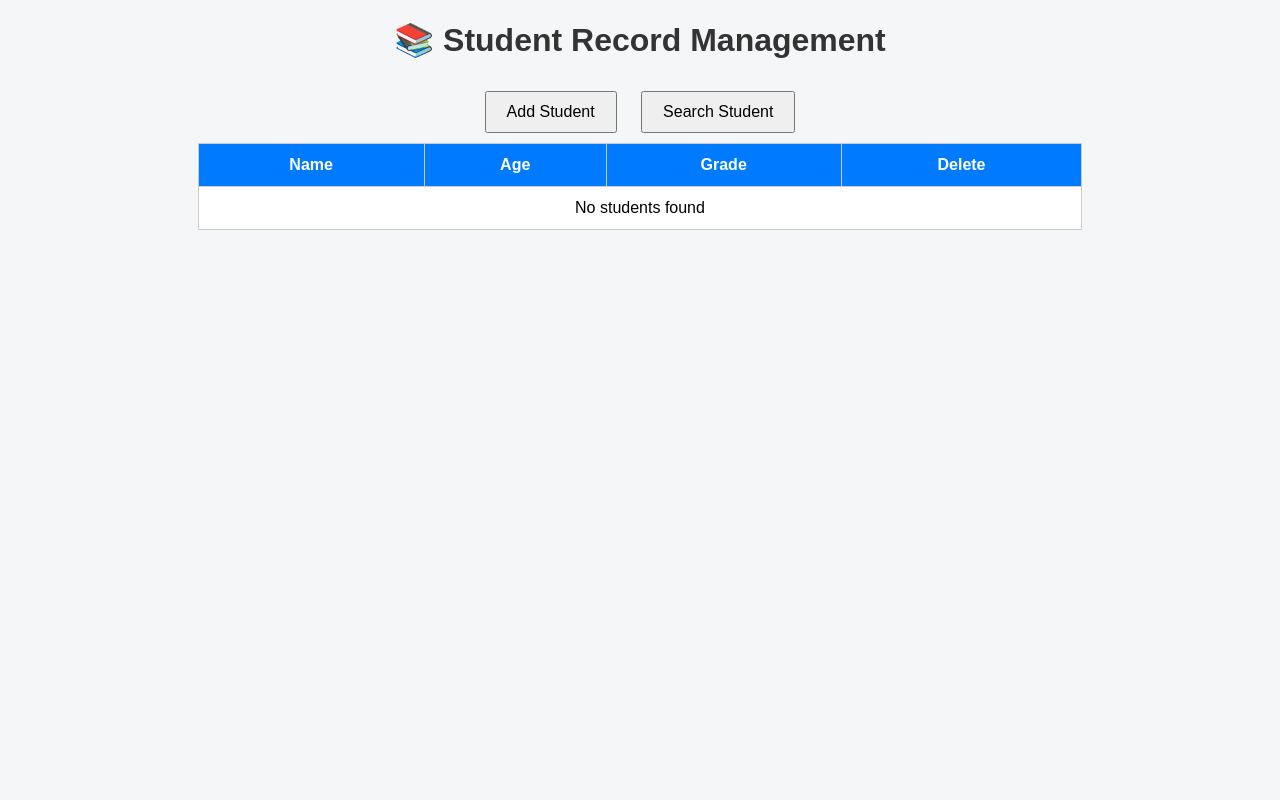
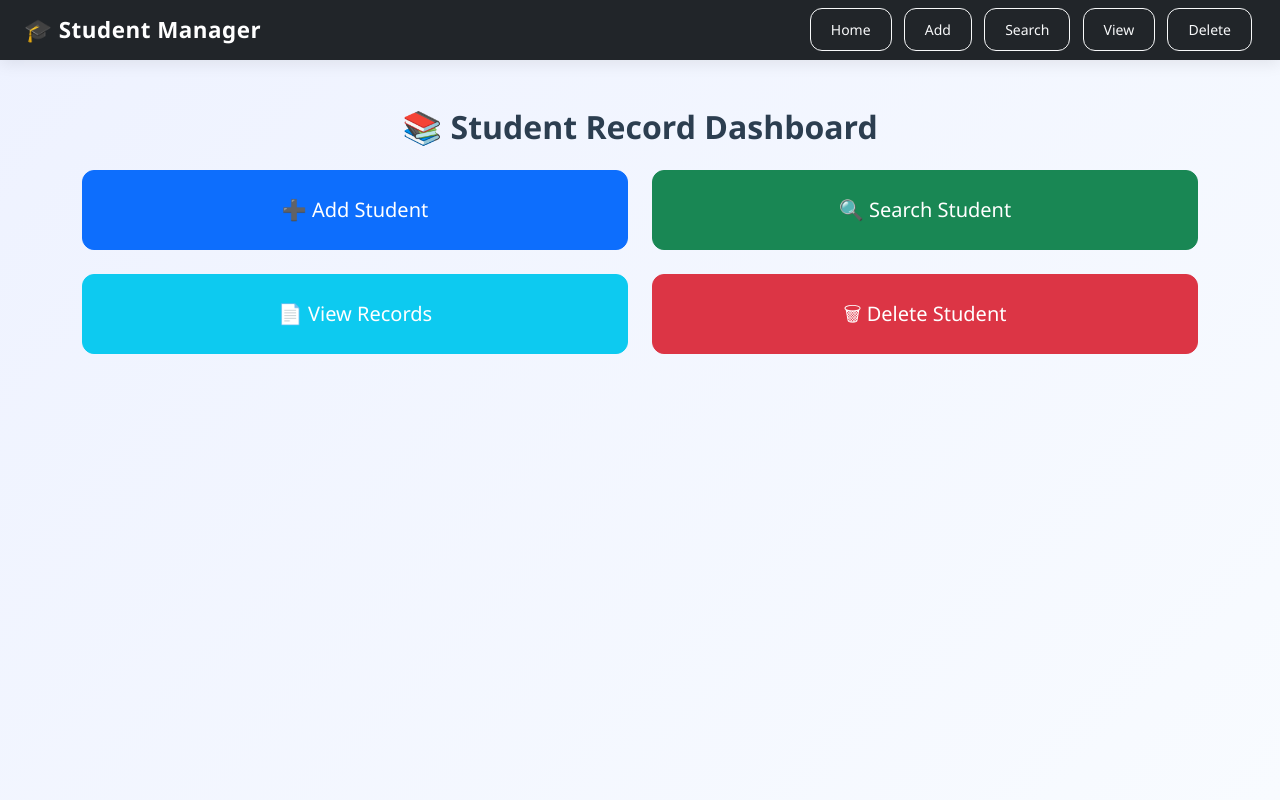
Before and after one commit to uditverma151003-hub/student-management-flask, a Flask app: page / in a window 1280 px wide. Run offline with Flask 3, Linux system fonts and the light colour scheme.

Commit message:
Upgrade UI with gradient theme, animated dashboard cards, and modern styling

```diff
--- a/app.py
+++ b/app.py
@@ -1,94 +1,94 @@
-from flask import Flask, render_template, request, redirect, url_for, flash
-import os
+from flask import Flask, render_template, request, redirect, url_for
 
 app = Flask(__name__)
-app.secret_key = "secret123"
 
-FILE = "students.txt"
+FILE = "Students.txt"
 
 
-def get_students():
-    if not os.path.exists(FILE):
-        return []
-    with open(FILE, "r") as f:
-        lines = f.readlines()
-        return [line.strip().split(",") for line in lines]
+def read_students():
+    students = []
+    try:
+        with open(FILE, "r") as f:
+            for line in f:
+                name, age, grade = line.strip().split(",")
+                students.append({"name": name, "age": age, "grade": grade})
+    except FileNotFoundError:
+        pass
+    return students
 
 
-def save_students(students):
+def write_students(students):
     with open(FILE, "w") as f:
         for s in students:
-            f.write(",".join(s) + "\n")
+            f.write(f"{s['name']},{s['age']},{s['grade']}\n")
 
 
 @app.route("/")
 def home():
-    students = get_students()
-    return render_template("index.html", students=students)
+    return render_template("index.html")
 
 
 @app.route("/add", methods=["GET", "POST"])
-def add_student():
+def add():
     if request.method == "POST":
-        name = request.form["name"].strip()
-        age = request.form["age"].strip()
-        grade = request.form["grade"].strip()
+        name = request.form["name"]
+        age = request.form["age"]
+        grade = request.form["grade"]
 
-        if not name or not age.isdigit() or not grade:
-            flash("Invalid input! Please enter valid details.")
-            return redirect(url_for("add_student"))
-
-        age = int(age)
-        if age <= 0 or age > 120:
-            flash("Please enter a valid age.")
-            return redirect(url_for("add_student"))
-
-        students = get_students()
+        students = read_students()
 
         # duplicate check
         for s in students:
-            if s[0].lower() == name.lower():
-                flash("Student already exists!")
-                return redirect(url_for("home"))
+            if s["name"].lower() == name.lower():
+                return render_template("add.html", message="Student already exists!")
 
-        students.append([name, str(age), grade])
-        save_students(students)
-        flash("Student added successfully!")
-        return redirect(url_for("home"))
+        students.append({"name": name, "age": age, "grade": grade})
+        write_students(students)
+        return render_template("add.html", message="Student added successfully!")
 
     return render_template("add.html")
 
 
 @app.route("/search", methods=["GET", "POST"])
-def search_student():
-    result = None
+def search():
+    student = None
+    searched = False
+
     if request.method == "POST":
-        name = request.form["name"].strip()
-        students = get_students()
+        name = request.form["name"]
+        students = read_students()
+        searched = True
 
         for s in students:
-            if s[0].lower() == name.lower():
-                result = s
+            if s["name"].lower() == name.lower():
+                student = s
                 break
 
-        if not result:
-            flash("Student not found!")
-
-    return render_template("search.html", student=result)
+    return render_template("search.html", student=student, searched=searched)
 
 
-@app.route("/delete/<int:index>")
-def delete_student(index):
-    students = get_students()
+@app.route("/view")
+def view():
+    students = read_students()
+    return render_template("view.html", students=students)
 
-    if 0 <= index < len(students):
-        students.pop(index)
-        save_students(students)
-        flash("Student deleted successfully!")
-    else:
-        flash("Invalid student!")
 
-    return redirect(url_for("home"))
+@app.route("/delete", methods=["GET", "POST"])
+def delete():
+    message = None
+    if request.method == "POST":
+        name = request.form["name"]
+        students = read_students()
+
+        new_students = [s for s in students if s["name"].lower() != name.lower()]
+
+        if len(new_students) == len(students):
+            message = "Student not found!"
+        else:
+            write_students(new_students)
+            message = "Student deleted successfully!"
+
+    return render_template("delete.html", message=message)
 
 
 if __name__ == "__main__":
--- a/static/style.css
+++ b/static/style.css
@@ -1,48 +1,126 @@
+/* ===== Global Styles ===== */
 body {
-    font-family: Arial;
-    text-align: center;
-    background: #f4f6f8;
+    background: linear-gradient(135deg, #eef2ff, #f8fbff);
+    font-family: 'Segoe UI', Tahoma, Geneva, Verdana, sans-serif;
+    min-height: 100vh;
 }
 
-h1, h2 {
-    color: #333;
+/* ===== Navbar ===== */
+.navbar {
+    box-shadow: 0 4px 15px rgba(0, 0, 0, 0.08);
 }
 
-.buttons button {
-    margin: 10px;
-    padding: 10px 20px;
-    font-size: 16px;
+.navbar-brand {
+    font-size: 1.4rem;
+    letter-spacing: 0.5px;
 }
 
-table {
-    margin: auto;
-    border-collapse: collapse;
-    width: 70%;
+/* ===== Dashboard Cards ===== */
+.dashboard-card {
+    border-radius: 18px;
+    border: none;
+    padding: 30px;
     background: white;
+    text-align: center;
+    transition: all 0.25s ease-in-out;
+    box-shadow: 0 10px 25px rgba(0, 0, 0, 0.05);
 }
 
-th, td {
-    border: 1px solid #ccc;
-    padding: 12px;
+.dashboard-card:hover {
+    transform: translateY(-8px) scale(1.02);
+    box-shadow: 0 18px 40px rgba(0, 0, 0, 0.12);
 }
 
-th {
-    background: #007BFF;
+/* Card Icons */
+.card-icon {
+    font-size: 40px;
+    margin-bottom: 15px;
+}
+
+/* ===== Buttons ===== */
+.btn {
+    border-radius: 12px;
+    font-weight: 500;
+    padding: 10px 20px;
+    transition: all 0.2s ease-in-out;
+}
+
+.btn:hover {
+    transform: scale(1.04);
+}
+
+/* ===== Forms ===== */
+.form-control {
+    border-radius: 12px;
+    padding: 12px;
+    border: 1px solid #dbe3ff;
+    transition: 0.2s;
+}
+
+.form-control:focus {
+    border-color: #6c8cff;
+    box-shadow: 0 0 0 0.15rem rgba(108, 140, 255, 0.2);
+}
+
+/* ===== Cards (Forms & Tables) ===== */
+.card {
+    border-radius: 18px;
+    border: none;
+    box-shadow: 0 12px 30px rgba(0, 0, 0, 0.06);
+    animation: fadeIn 0.4s ease-in-out;
+}
+
+/* ===== Table Styling ===== */
+.table {
+    border-radius: 12px;
+    overflow: hidden;
+}
+
+.table thead {
+    background: linear-gradient(90deg, #4e73ff, #6c8cff);
     color: white;
 }
 
-button {
-    padding: 6px 12px;
-    cursor: pointer;
+.table-hover tbody tr:hover {
+    background-color: #f1f5ff;
+    transition: 0.2s;
 }
 
-.delete {
-    background: red;
-    color: white;
-    border: none;
+table th, table td {
+    text-align: center;
+    vertical-align: middle;
 }
 
-.flash {
-    color: green;
-    font-weight: bold;
+/* ===== Alerts ===== */
+.alert {
+    border-radius: 12px;
+    font-weight: 500;
+    animation: fadeIn 0.3s ease-in-out;
 }
+
+/* ===== Page Titles ===== */
+h2, h3 {
+    font-weight: 600;
+    color: #2c3e50;
+}
+
+/* ===== Footer ===== */
+.footer {
+    margin-top: 60px;
+    padding: 15px 0;
+    text-align: center;
+    color: #777;
+    font-size: 0.95rem;
+}
+
+/* ===== Animations ===== */
+@keyframes fadeIn {
+    from {
+        opacity: 0;
+        transform: translateY(12px);
+    }
+    to {
+        opacity: 1;
+        transform: translateY(0);
+    }
+}
--- /dev/null
+++ b/templates/base.html
@@ -0,0 +1,27 @@
+<!DOCTYPE html>
+<html lang="en">
+<head>
+    <meta charset="UTF-8">
+    <title>Student Management</title>
+    <link href="https://cdn.jsdelivr.net/npm/bootstrap@5.3.0/dist/css/bootstrap.min.css" rel="stylesheet">
+    <link rel="stylesheet" href="{{ url_for('static', filename='style.css') }}">
+</head>
+<body>
+
+<nav class="navbar navbar-dark bg-dark px-4">
+    <a class="navbar-brand fw-bold" href="/">🎓 Student Manager</a>
+    <div>
+        <a href="/" class="btn btn-outline-light btn-sm mx-1">Home</a>
+        <a href="/add" class="btn btn-outline-light btn-sm mx-1">Add</a>
+        <a href="/search" class="btn btn-outline-light btn-sm mx-1">Search</a>
+        <a href="/view" class="btn btn-outline-light btn-sm mx-1">View</a>
+        <a href="/delete" class="btn btn-outline-light btn-sm mx-1">Delete</a>
+    </div>
+</nav>
+
+<div class="container mt-5">
+    {% block content %}{% endblock %}
+</div>
+
+</body>
+</html>
--- a/templates/index.html
+++ b/templates/index.html
@@ -1,55 +1,22 @@
-<!DOCTYPE html>
-<html>
-<head>
-    <title>Student Management</title>
-    <link rel="stylesheet" href="{{ url_for('static', filename='style.css') }}">
-</head>
-<body>
+{% extends "base.html" %}
 
-<h1>📚 Student Record Management</h1>
+{% block content %}
+<div class="text-center">
+    <h2 class="mb-4">📚 Student Record Dashboard</h2>
 
-<div class="buttons">
-    <a href="{{ url_for('add_student') }}"><button>Add Student</button></a>
-    <a href="{{ url_for('search_student') }}"><button>Search Student</button></a>
+    <div class="row g-4">
+        <div class="col-md-6">
+            <a href="/add" class="btn btn-primary w-100 p-4 fs-5">➕ Add Student</a>
+        </div>
+        <div class="col-md-6">
+            <a href="/search" class="btn btn-success w-100 p-4 fs-5">🔍 Search Student</a>
+        </div>
+        <div class="col-md-6">
+            <a href="/view" class="btn btn-info w-100 p-4 fs-5 text-white">📄 View Records</a>
+        </div>
+        <div class="col-md-6">
+            <a href="/delete" class="btn btn-danger w-100 p-4 fs-5">🗑 Delete Student</a>
+        </div>
+    </div>
 </div>
-
-{% with messages = get_flashed_messages() %}
-  {% if messages %}
-    <div class="flash">
-      {% for message in messages %}
-        <p>{{ message }}</p>
-      {% endfor %}
-    </div>
-  {% endif %}
-{% endwith %}
-
-<table>
-    <tr>
-        <th>Name</th>
-        <th>Age</th>
-        <th>Grade</th>
-        <th>Delete</th>
-    </tr>
-
-    {% for s in students %}
-    <tr>
-        <td>{{ s[0] }}</td>
-        <td>{{ s[1] }}</td>
-        <td>{{ s[2] }}</td>
-        <td>
-            <a href="{{ url_for('delete_student', index=loop.index0) }}">
-                <button class="delete">Delete</button>
-            </a>
-        </td>
-    </tr>
-    {% endfor %}
-
-    {% if not students %}
-    <tr>
-        <td colspan="4">No students found</td>
-    </tr>
-    {% endif %}
-</table>
-
-</body>
-</html>
+{% endblock %}
```
Also changed, not shown: templates/add.html (+15 -18 lines), templates/delete.html (added, +16 -0 lines), templates/search.html (+20 -23 lines), templates/view.html (added, +30 -0 lines).
